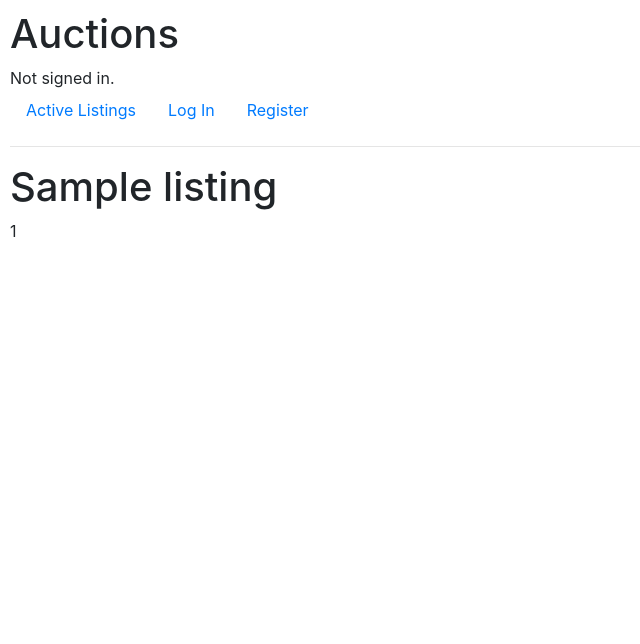
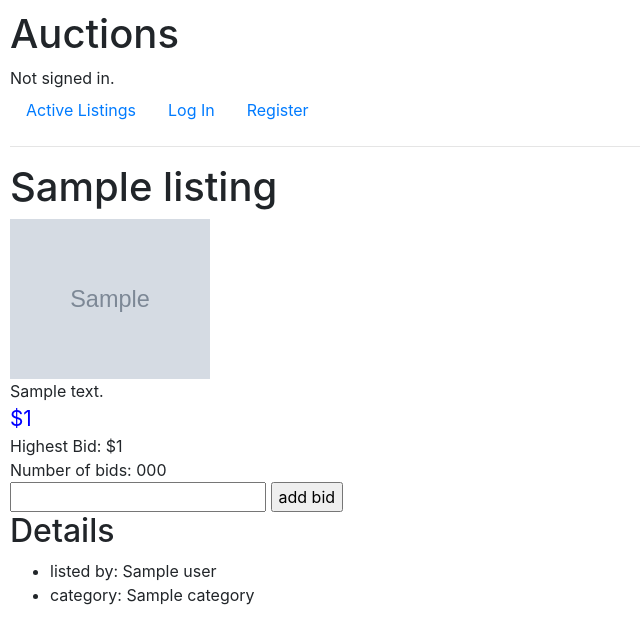
Before and after one commit to ArthurCintra01/Commerce-webapp, a Django app: template commerce/auctions/templates/auctions/listing.html in a window 1280 px wide. Shown: the top 644 px of the page, without its empty margins (0-640 px from the left). Run offline with Django 3.2, Linux system fonts and the light colour scheme; the template is opened without the code that fills it: most values are stand-ins (such as "Sample title", 1, 10 or a date in 2020); grey boxes marked "Sample" are stand-in pictures; some libraries are stand-ins or nearby versions.

Commit message:
bid_system

```diff
--- a/commerce/auctions/templates/auctions/index.html
+++ b/commerce/auctions/templates/auctions/index.html
@@ -40,7 +40,11 @@
                             <img alt="No image" src={{item.image}} width='200' height="160"><br>
                         {% endif %}
                         Description: {{item.description}}<br>
+                        {% if item.starting_bid > item.current_bid %}
                         Current Price: ${{item.starting_bid}}<br>
+                        {% else %}
+                        Current Price: ${{item.current_bid}}<br>
+                        {% endif %}
                     </div>
                 </a>
             </li>
--- a/commerce/auctions/templates/auctions/listing.html
+++ b/commerce/auctions/templates/auctions/listing.html
@@ -1,6 +1,40 @@
 {% extends "auctions/layout.html" %}
+
+{% block style %}
+<style>
+    .price{
+        font-size: 1.3em;
+        color: blue;
+    }
+</style>
+{% endblock %}
 
 {% block body %}
     <h1>{{listing.title}}</h1>
-    {{bid}}
+    {% if listing.image %}
+        <img alt="No image" src={{listing.image}} width='200' height="160"><br>
+    {% endif %}
+    <div class="info">
+        {{listing.description}}<br>
+        <div class="price">
+            {% if listing.starting_bid > listing.current_bid %}
+                ${{listing.starting_bid}}<br>
+            {% else %}
+                ${{listing.current_bid}}<br>
+            {% endif %}
+        </div>
+        Highest Bid: ${{max_bid}}<br>
+        Number of bids: {{listing.number_of_bids}}
+    </div>
+    <form method='post' action="{% url 'add_bid' listing.id %}">
+        {% csrf_token %}
+        <input type="text" name="bid">
+        <input type="submit" value="add bid">
+    </form>
+
+    <h2>Details</h2>
+    <ul>
+        <li>listed by: {{listing.user}}</li>
+        <li>category: {{listing.category}}</li>
+    </ul>
 {% endblock %}
--- a/commerce/auctions/urls.py
+++ b/commerce/auctions/urls.py
@@ -8,5 +8,6 @@ urlpatterns = [
     path("logout", views.logout_view, name="logout"),
     path("register", views.register, name="register"),
     path("createListing", views.create_listing, name='create_listing'),
-    path("listing/<int:id>", views.listing_page, name='listing')
+    path("listing/<int:id>", views.listing_page, name='listing'),
+    path("listing/addbid/<int:id>", views.add_bid, name='add_bid')
 ]
```
Also changed, not shown: commerce/auctions/models.py (+6 -4 lines), commerce/auctions/views.py (+17 -4 lines), commerce/auctions/migrations/0025_listing_current_bid.py (added), commerce/auctions/migrations/0026_auto_20210924_1640.py (added), commerce/auctions/migrations/0027_alter_bid_user.py (added), commerce/auctions/migrations/0028_alter_bid_user.py (added), commerce/auctions/migrations/0029_alter_bid_user.py (added), commerce/auctions/migrations/0030_listing_user.py (added), commerce/db.sqlite3.
